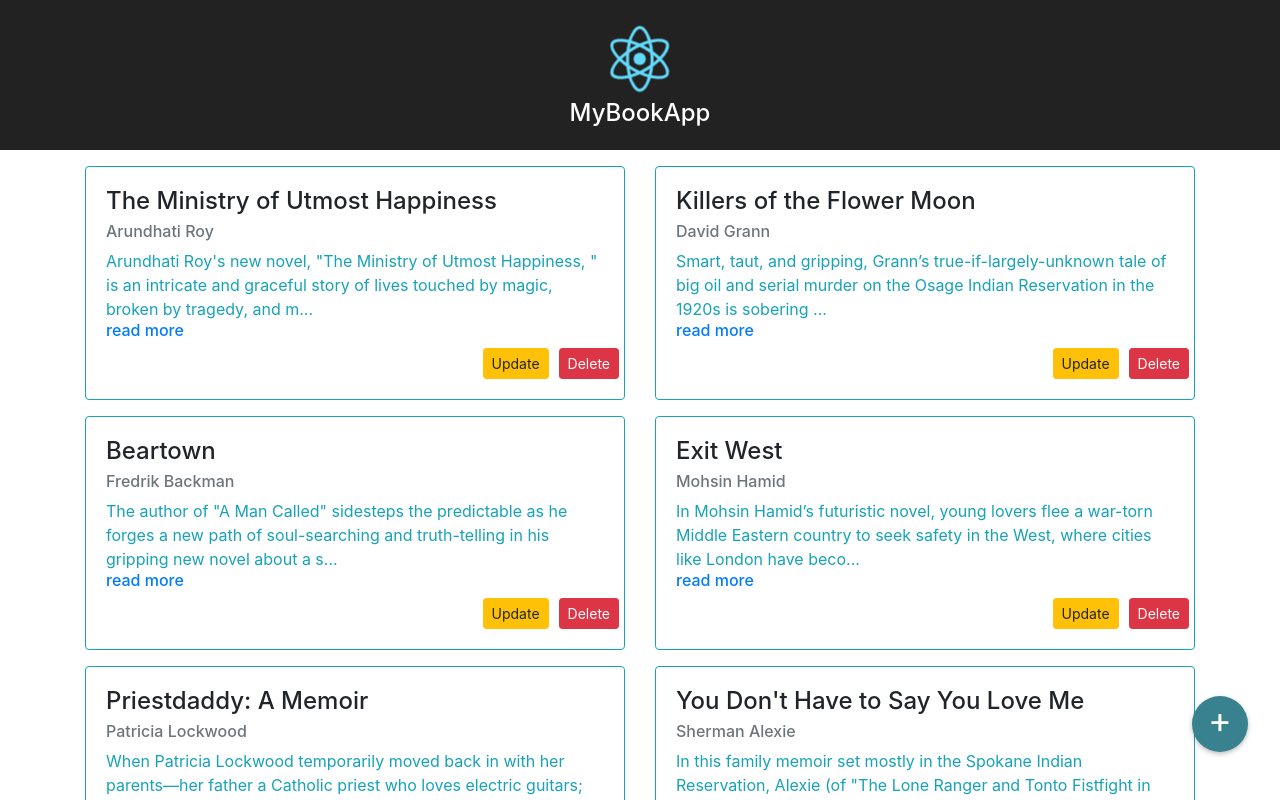
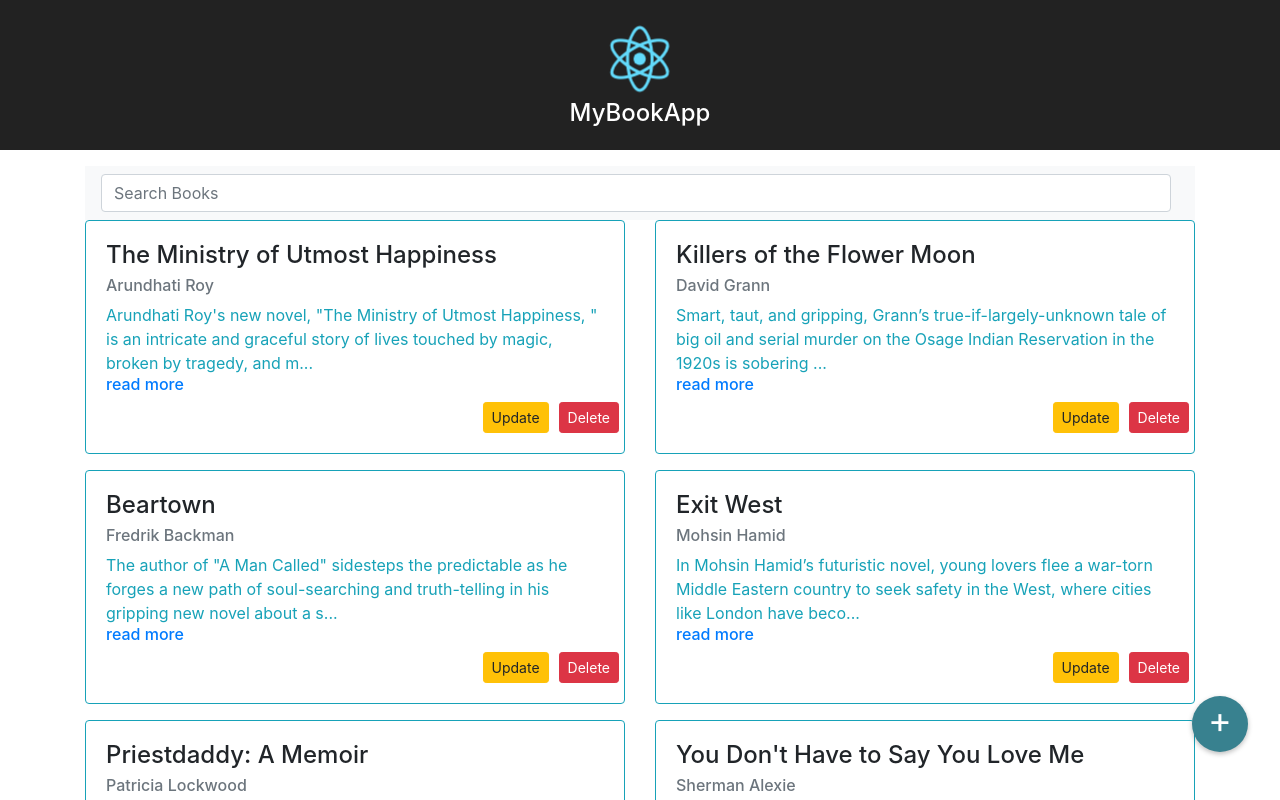
Before and after one commit to Mrprofessor/bookstore, a React (Create React App) app: page / in a window 1280 px wide. Shown: the top 800 px of the page. Built offline with nearby package versions, Linux system fonts and the light colour scheme.

Commit message:
SearchBar added

```diff
--- a/src/BookList.js
+++ b/src/BookList.js
@@ -1,6 +1,7 @@
 import React, { Component } from 'react';
+import BookData from './BookData.json';
+import SearchBar from './SearchBar'
 import Book from './Book';
-import BookData from './BookData.json';
 import AddBook from './AddBook';
 import '../node_modules/bootstrap/dist/css/bootstrap.min.css';
 
@@ -17,11 +18,13 @@ class BookList extends Component {
         this.updateBook = this.updateBook.bind(this);
         this.deleteBook = this.deleteBook.bind(this);
         this.createItems = this.createItems.bind(this);
+        this.searchedItems = this.searchedItems.bind(this);
 
     }
     addBook(book) {
         let currentBooks = this.state.books;
         currentBooks.push(book);
+        defaultBooks = currentBooks;
         this.setState({
             books : currentBooks
         });
@@ -34,6 +37,7 @@ class BookList extends Component {
                 currentBooks[item] = book;
             }
         }
+        defaultBooks = currentBooks;
         this.setState({
             books: currentBooks
         });
@@ -49,7 +53,26 @@ class BookList extends Component {
         this.setState({
             books: filteredItems
         });
-
+    }
+    searchedItems(searchText) {
+        if(searchText && searchText.length !== 0) {
+            // console.log(searchText)
+            let filteredBooks = defaultBooks.filter(function(book) {
+                let bookText = book.title.substring(0, searchText.length);
+                if(bookText.toLowerCase() === searchText.toLowerCase()){
+                    return true;
+                }
+                return 0;
+            });
+            // console.log(filteredBooks);
+            this.setState({
+                books : filteredBooks
+            })
+        } else {
+            this.setState({
+                books : defaultBooks
+            })
+        }
     }
 
     createItems(book) {
@@ -61,6 +84,7 @@ class BookList extends Component {
         let bookArray = this.state.books.map(this.createItems);
         return (
             <div  className="container">
+                <SearchBar books={this.state.books} search={this.searchedItems}/>
                 <div id="BookData" className="row align-items-center">
                     {bookArray}
                  </div>
--- /dev/null
+++ b/src/SearchBar.js
@@ -0,0 +1,29 @@
+import React, { Component } from 'react';
+
+class SearchBar extends Component {
+    constructor(props) {
+        super(props);
+        this.changeSearch = this.changeSearch.bind(this);
+    }
+
+    changeSearch(event) {
+        // console.log(event.target.value);
+        this.props.search(event.target.value);
+
+        // event.preventDefault();
+    }
+
+    render() {
+        return(
+            <nav className="navbar navbar-light bg-light">
+                {/* <form className="form-inline"> */}
+                    <input className="form-control mr-sm-2" onChange={this.changeSearch}
+                    type="text" placeholder="Search Books" aria-label="Search"/>
+                    {/* <button className="btn btn-outline-success my-2 my-sm-0" type="submit">Search</button> */}
+                {/* </form> */}
+            </nav>
+        );
+    }
+}
+
+export default SearchBar;
```
